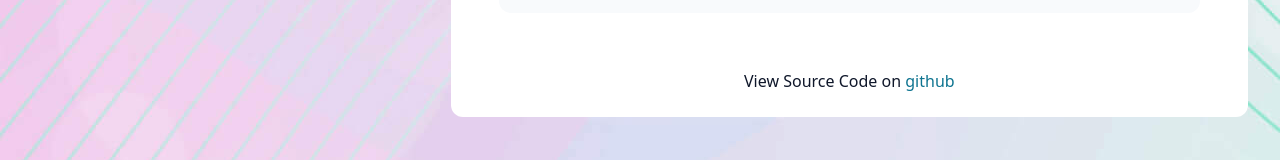
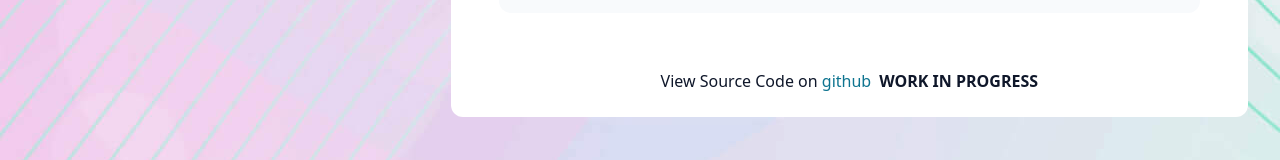
Before and after one commit to GetUsernameFromDatabase/GetUsernameFromDatabase.github.io, a React (Vite) app: page / in a window 1280 px wide. Shown: the part 1989-2149 px from the top of the page. Built offline with nearby package versions, Linux system fonts and the light colour scheme.

Commit message:
change: add wip indicator

```diff
--- a/src/components/Footer.tsx
+++ b/src/components/Footer.tsx
@@ -13,6 +13,7 @@
         >
           github
         </a>
+        <b className="ml-2">WORK IN PROGRESS</b>
       </p>
     </div>
   );
```
